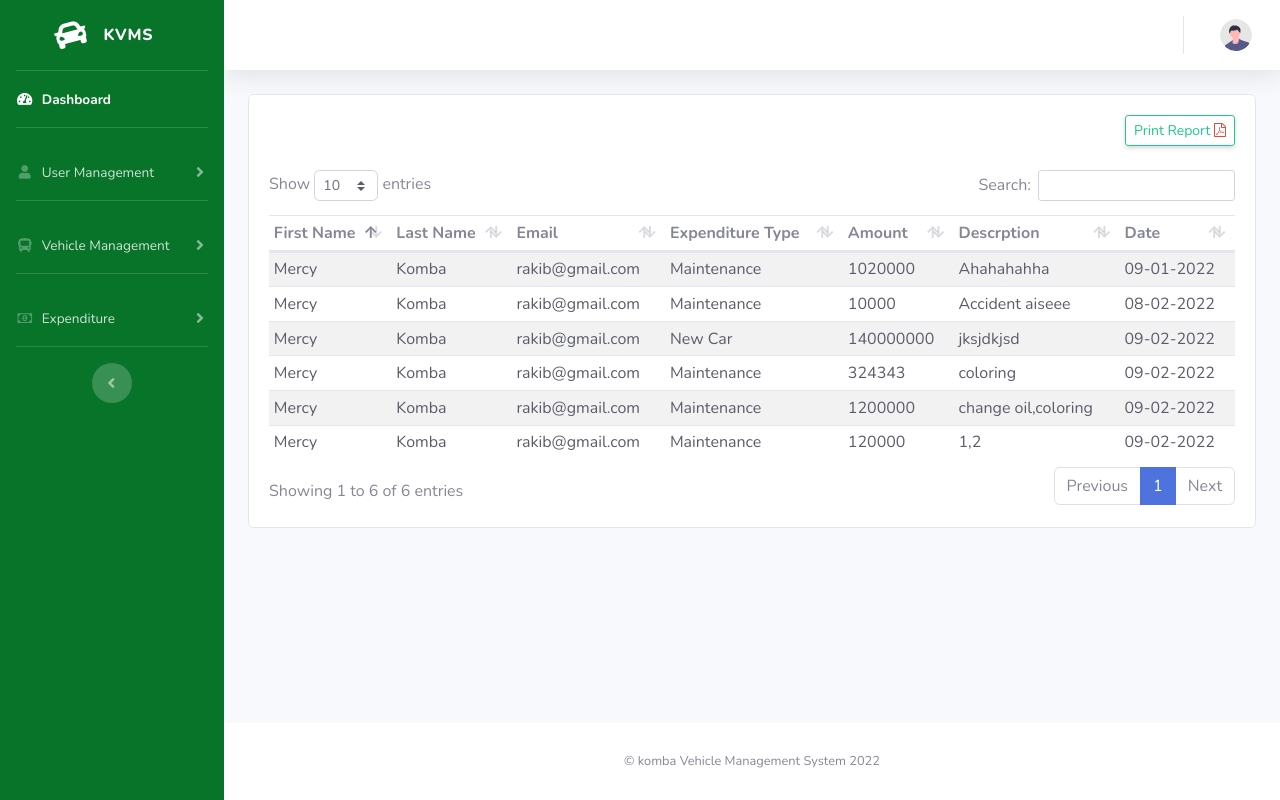
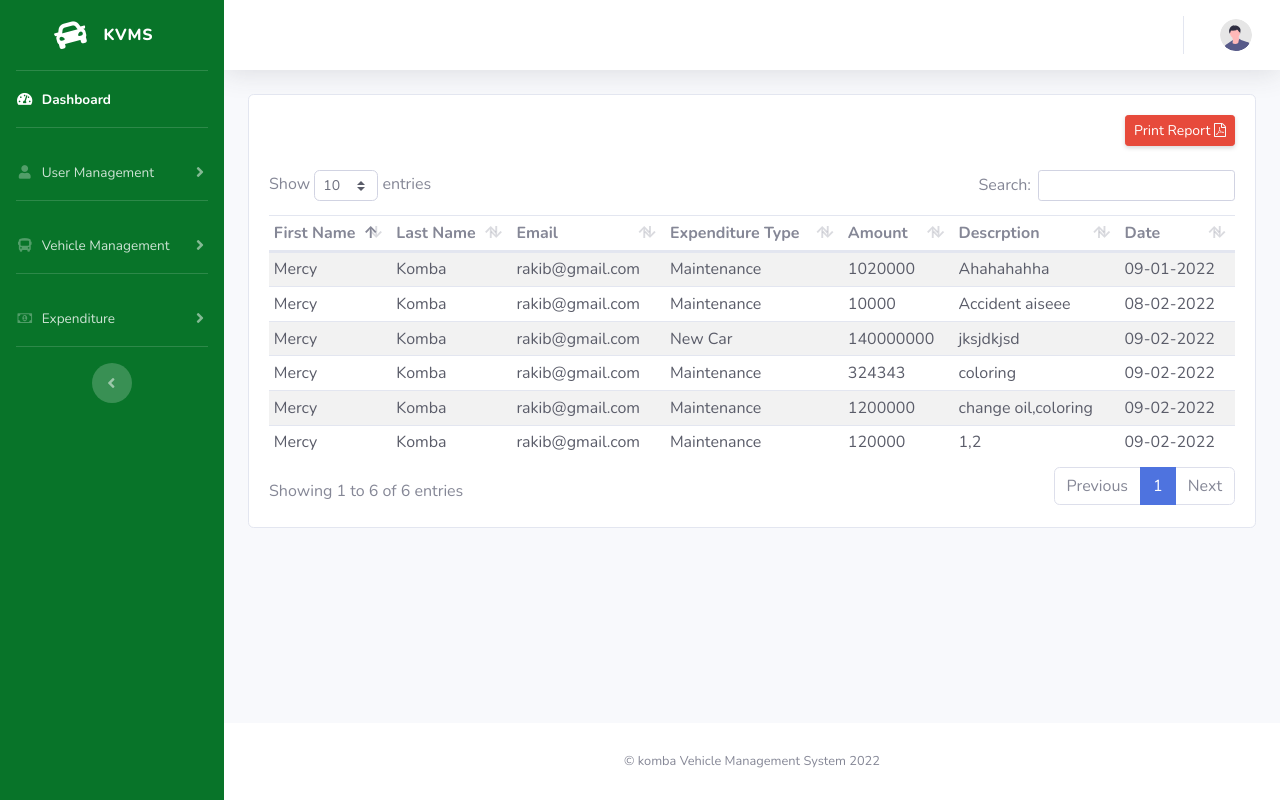
Before and after one commit to luggiestar/mercy-komba, a PHP site: page /user-dashboard/expenditure-report.php in a window 1280 px wide. Run offline with PHP 8.4, Linux system fonts and the light colour scheme; the visitor is signed in with stand-in values (Sample User, id 1); data comes from the database, SQL or seed files in the repository.

Commit message:
color update

```diff
--- a/user-dashboard/expenditure-report.php
+++ b/user-dashboard/expenditure-report.php
@@ -18,8 +18,8 @@
     <div class="card">
     	<div class="card-body">
     		<div class="d-sm-flex align-items-center justify-content-end mb-4">
-                <button class="d-none d-sm-inline-block btn btn-outline-success btn-sm shadow-sm" data-toggle="modal" data-target="#print-report">
-                   Print Report <i class="fa fa-file-pdf-o fa-sm text-danger"></i>
+                <button class="d-none d-sm-inline-block btn btn-danger btn-sm shadow-sm" data-toggle="modal" data-target="#print-report">
+                   Print Report <i class="fa fa-file-pdf-o fa-sm text-light"></i>
                 </button>
             </div>
             <div class="table-responsive">
@@ -64,15 +64,16 @@
 		$("#search_date").click(function() {
 			$("#search_by_date_form").show("slow");
 			$("#search_exipandure_type_form").hide();
-			$("#search_exipendture_type").css({'background-color':'white','color':'black'});
-			$("#search_date").css({'background-color':'green', 'color':'white', 'padding':'6px'});
+			$("#search_exipendture_type").css({'color':'black'});
+            $("#search_date").css({'color':'#04AA6D'});
 		})
 
 		$("#search_exipendture_type").click(function() {
 			$("#search_exipandure_type_form").show("slow");
-			$("#search_date").css({'background-color':'white','color':'black'});
-			$("#search_exipendture_type").css({'background-color':'green', 'color':'white', 'padding':'6px'});
+			$("#search_date").css({'color':'black'});
+			$("#search_exipendture_type").css({'color':'#04AA6D'});
 			$("#search_by_date_form").hide("slow");
+
 		})
 	});
 </script>
--- a/user-dashboard/includes/sidebar.php
+++ b/user-dashboard/includes/sidebar.php
@@ -49,6 +49,12 @@
         .vms-btn:focus {
             background-color: #087429;
             color: whitesmoke;
+        }
+        #search_date, #search_exipendture_type {
+            cursor: pointer;
+        }
+        #search_date, #search_exipendture_type:hover {
+            color: #04AA6D;
         }
 
     </style>
--- a/user-dashboard/modals/print-report.php
+++ b/user-dashboard/modals/print-report.php
@@ -22,7 +22,7 @@
                             <input type="date" name="to_date" id="" class="form-control">
                         </div>
                         <div class="col-xl-12 mt-3">
-                            <button type="submit" name="search_by_date" class="btn btn-block vms-btn">Print</button>
+                            <button type="submit" name="search_by_date" class="btn btn-block btn-success">Print <i class="fa fa-print"></i> </button>
                         </div>
                     </div>
                 </form>
@@ -43,7 +43,7 @@
                         </div>
 
                         <div class="col-xl-3">
-                            <button type="submit" name="search_by_type" class="btn btn-block vms-btn">Print</button>
+                            <button type="submit" name="search_by_type" class="btn btn-block btn-success">Print <i class="fa fa-print"></i></button>
                         </div>
                     </div>
                 </form>
```
Also changed, not shown: user-dashboard/exipanditure-report-pdf.php (+2 -11 lines).
